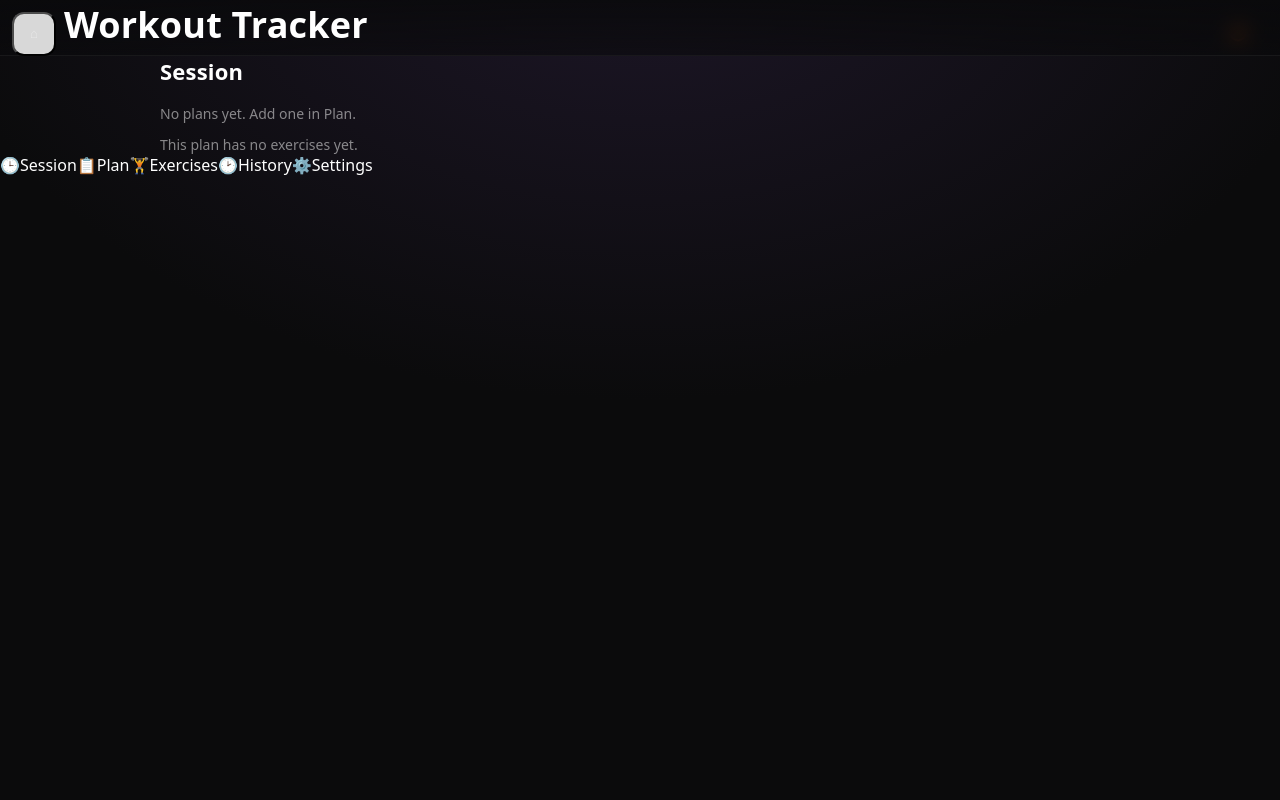
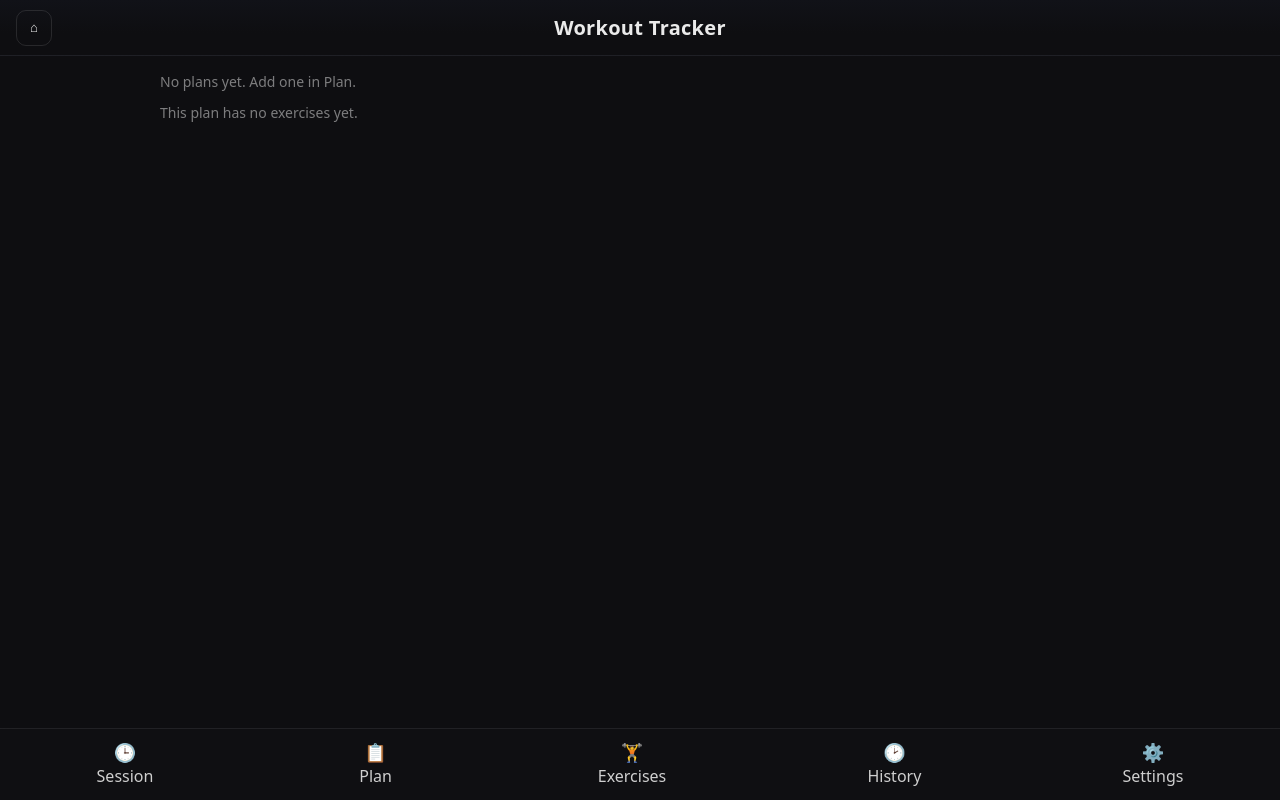
Before and after one commit to mmourice/workout-tracker-v2, a React app: page /#/ in a window 1280 px wide. Built offline with nearby package versions, Linux system fonts and the light colour scheme; the HTML template or start-up script is replaced by a standard one.

Commit message:
Update modern.css

```diff
--- a/src/modern.css
+++ b/src/modern.css
@@ -1723,3 +1723,21 @@
   font-weight: 700;
   letter-spacing: .3px;
 }
+
+
+/* ===== App shell ===== */
+.app { min-height: 100dvh; background:#0e0e11; color:#eaeaea; display:flex; flex-direction:column; }
+.app-header { position: sticky; top: 0; z-index: 50; height: 56px; display:flex; align-items:center; gap:12px; padding:0 16px; background:linear-gradient(180deg,#111218, #0e0e11 60%); border-bottom:1px solid rgba(255,255,255,0.06); }
+.home-btn { width:36px; height:36px; display:grid; place-items:center; border-radius:10px; background:transparent; border:1px solid rgba(255,255,255,0.12); color:#fff; }
+.app-title { margin:0; flex:1; text-align:center; font-size:20px; font-weight:700; letter-spacing:.3px; }
+.head-spacer { width:36px; } /* keeps title centered */
+
+.app-body { flex:1; padding:16px; padding-bottom:92px; } /* space for tabbar */
+
+.app-tabbar { position: fixed; left: 0; right: 0; bottom: 0; height: 72px; display:flex; justify-content:space-around; align-items:center; gap:8px; background:rgba(16,16,19,0.92); backdrop-filter: blur(10px); border-top:1px solid rgba(255,255,255,0.08); z-index:60; }
+.app-tabbar .tab { min-width:64px; height:48px; padding:6px 10px; border-radius:12px; display:flex; flex-direction:column; align-items:center; justify-content:center; gap:4px; color:#cfcfcf; text-decoration:none; border:1px solid transparent; }
+.app-tabbar .tab.active, .app-tabbar .tab[aria-current="page"] { color:#111; background:#ff6a00; border-color:#ff6a00; }
+.app-tabbar .ico { font-size:18px; line-height:1; }
+
+/* Optional: remove duplicate page H1s since header shows title */
+.page > .title { display:none; }
```
